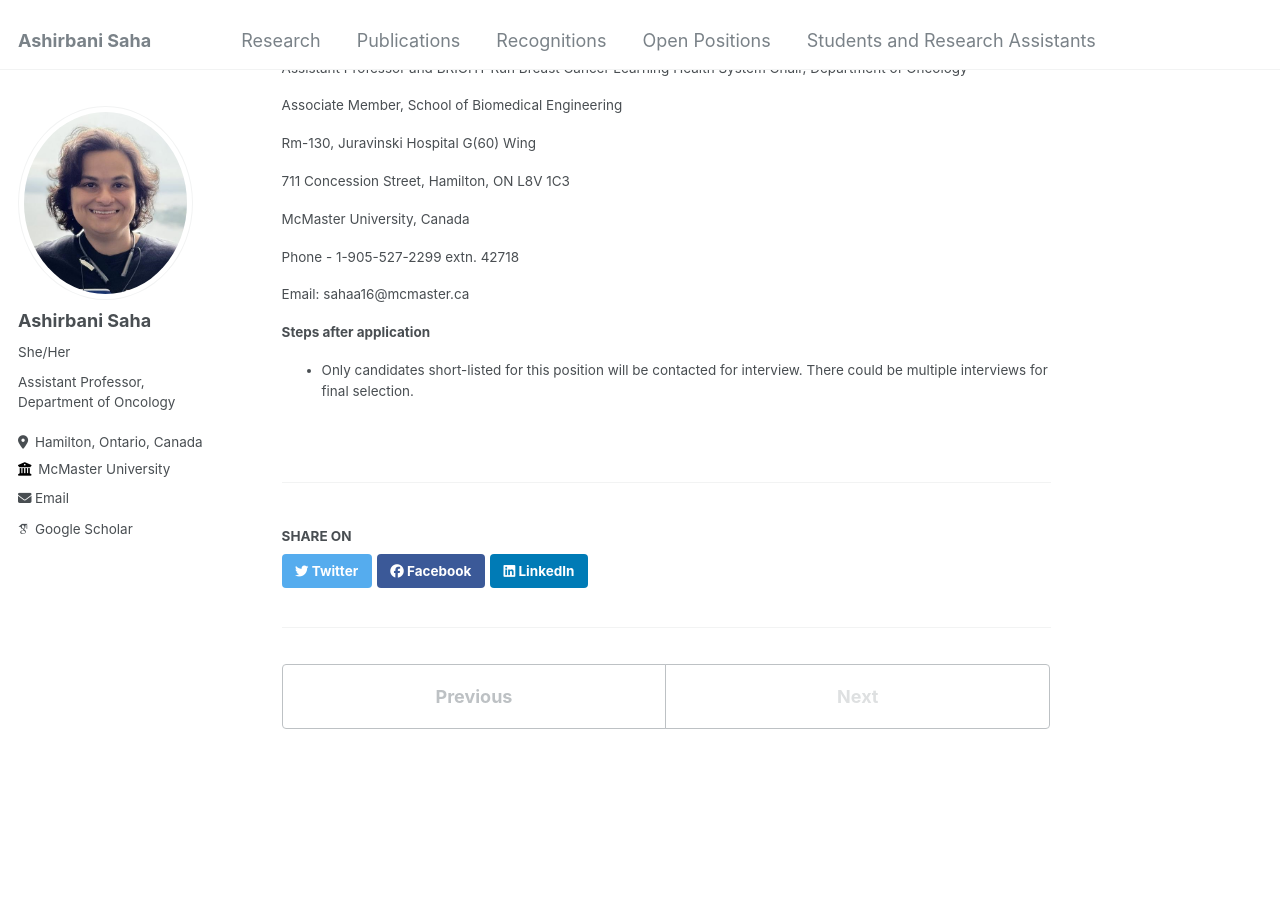
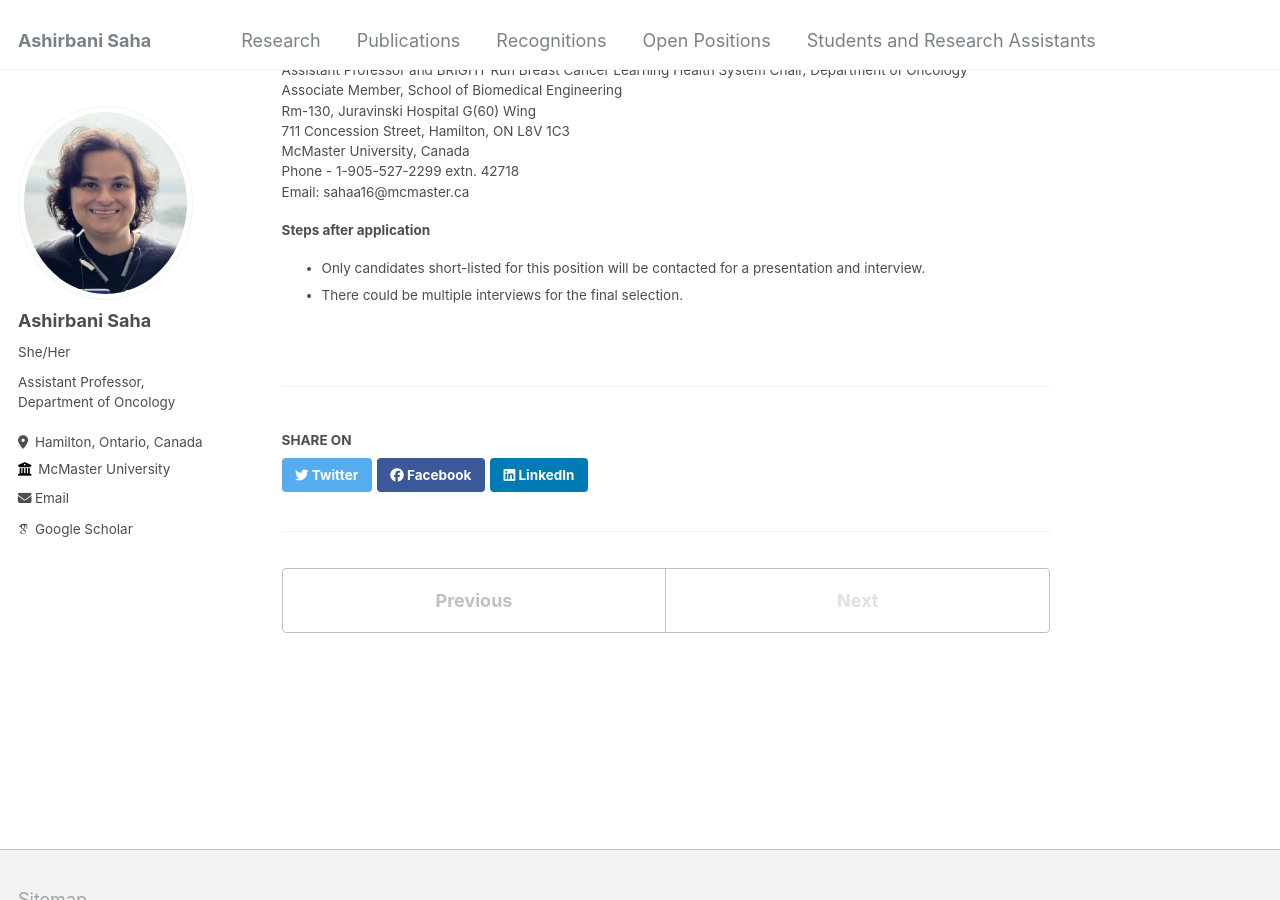
Before and after one commit to asrepo2019/ashirbanisaha, a Jekyll site: the page built from _openpositions/pos_pdoc_Jul-22-2024.md, in a window 1280 px wide and 900 px high, scrolled down 919 px. Built offline with Jekyll 4.4.1, drawn with Linux system fonts in a browser that asks for light colours; some web fonts are replaced.

Commit message:
Update pos_pdoc_Jul-22-2024.md

```diff
--- a/_openpositions/pos_pdoc_Jul-22-2024.md
+++ b/_openpositions/pos_pdoc_Jul-22-2024.md
@@ -28,20 +28,14 @@ McMaster University considers post-doctoral fellows to be an integral part of th
 The application materials and/or any additional questions regarding the position should be sent via e-mail bearing the subject line 'Candidate Name-Year of PhD-as PDF-2024-25' to:
 
 Ashirbani Saha, PhD, SMIEEE
-
 Assistant Professor and BRIGHT Run Breast Cancer Learning Health System Chair, Department of Oncology
-
 Associate Member, School of Biomedical Engineering
-
 Rm-130, Juravinski Hospital G(60) Wing
-
 711 Concession Street, Hamilton, ON L8V 1C3
-
 McMaster University, Canada
-
 Phone - 1-905-527-2299 extn. 42718
-
 Email: sahaa16@mcmaster.ca
 
 **Steps after application**
-* Only candidates short-listed for this position will be contacted for interview. There could be multiple interviews for final selection.
+* Only candidates short-listed for this position will be contacted for a presentation and interview.
+* There could be multiple interviews for the final selection.
```
